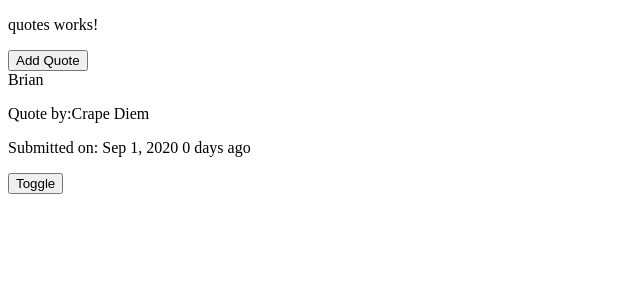
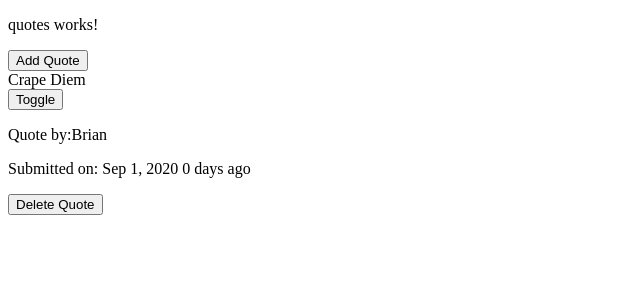
Before and after one commit to BrianTinega/Quotes, an Angular app: page / in a window 1280 px wide. Both pictures are taken after a click on the button "Toggle". Shown: the top 300 px of the page, without its empty margins (0-640 px from the left). Built offline with nearby package versions, Linux system fonts and the light colour scheme.

Commit message:
add delete button

```diff
--- a/src/app/quotes.ts
+++ b/src/app/quotes.ts
@@ -1,8 +1,9 @@
 export class Quotes {
-
-  constructor(public quote:string,
-    public name:string,
+  showDetails:boolean
+  constructor(public name:string,
+    public quote:string,
     public submitDate:Date,){
+      this.showDetails=false;
 
     }
 }
--- a/src/app/quotes/quotes.component.html
+++ b/src/app/quotes/quotes.component.html
@@ -1,8 +1,10 @@
 <p>quotes works!</p>
 <button>Add Quote</button>
-<div *ngFor='let quote of quotes'>
+<div *ngFor='let quote of quotes;let i=index' >
   {{quote.quote}}<br>
-  <p>Quote by:{{quote.name}}</p>
-  <p>Submitted on: {{quote.submitDate|date}} {{quote.completeDate|dateCount}} days ago</p>
+  <button (click)="toggleDetails(i)">Toggle</button>
+  <p  *ngIf='quote.showDetails'>Quote by:{{quote.name}}</p>
+  <p  *ngIf='quote.showDetails'>Submitted on: {{quote.submitDate|date}} {{quote.completeDate|dateCount}} days ago</p>
+  <button (click)="deleteQuote(i)" *ngIf='quote.showDetails'>Delete Quote</button>
+
 </div>
-<button>Toggle</button>
--- a/src/app/quotes/quotes.component.ts
+++ b/src/app/quotes/quotes.component.ts
@@ -10,6 +10,15 @@ export class QuotesComponent implements OnInit {
   quotes:Quotes[]= [
    new Quotes ('Brian','Crape Diem',new Date (2020,8.20)),
   ]
+  toggleDetails(index){
+    this.quotes[index].showDetails = !this.quotes[index].showDetails;
+  }
+  deleteQuote(index) {
+    let toDelete = confirm(`Are you sure you want to delete ${this.quotes[index].quote}?`)
+   if (toDelete) {
+    this.quotes.splice(index,1);
+   }
+  }
 
   constructor() { }
 
```
